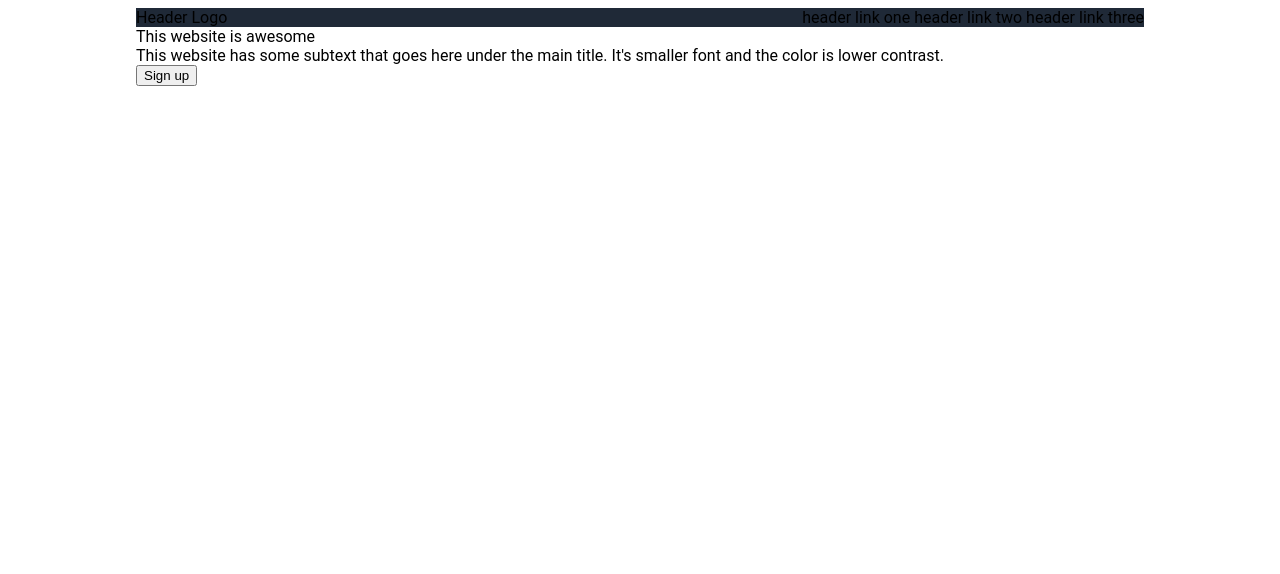
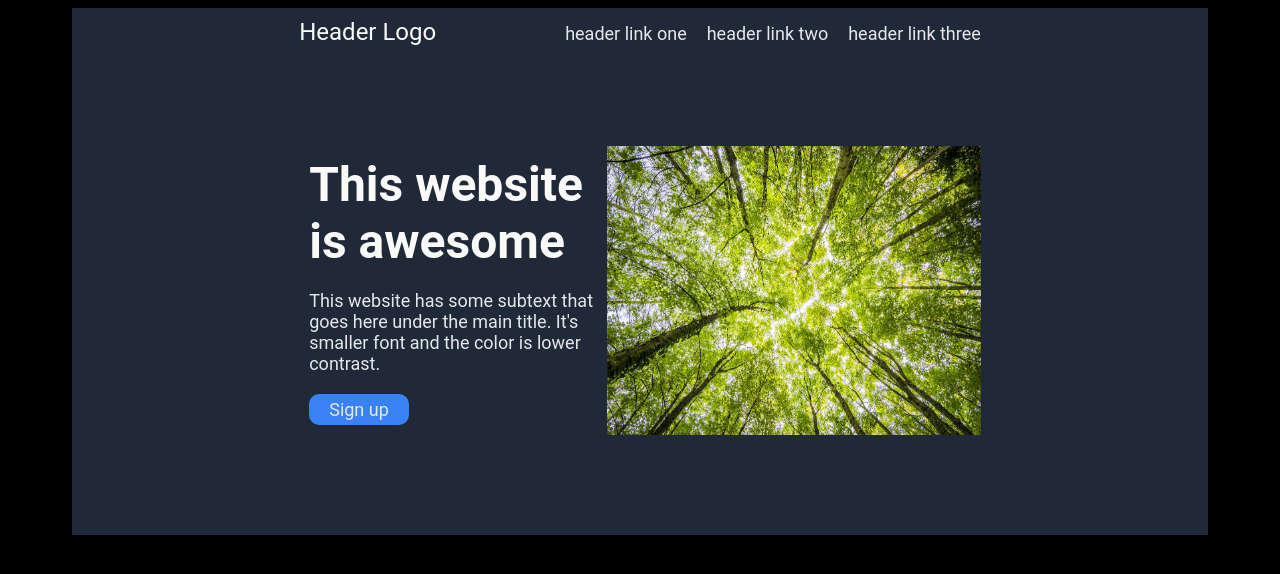
Before and after one commit to joevert/OP2, a plain HTML site: page index.html in a window 1280 px wide. Drawn offline with Linux system fonts and the light colour scheme.

Commit message:
Finish header.
Add elements to header in css and html

```diff
--- a/index.html
+++ b/index.html
@@ -10,19 +10,24 @@
     <header>
         <div class = "upper">
             <div class = "logo">Header Logo</div>
-            <div>
+            <div class="links">
                 <a>header link one</a>
                 <a>header link two</a>
                 <a>header link three</a>
             </div>
         </div>
         <div class="hero">
-            <div class="maintext">This website is awesome</div>
-            <div class="secondarytext">This website has some subtext that goes
-                here under the main title. It's smaller font and the color is lower
-                contrast.
+            <div class="esquerda">
+                <div class="maintext">This website is awesome</div>
+                <div class="secondarytext">This website has some subtext that goes
+                    here under the main title. It's smaller font and the color is lower
+                    contrast.
+                </div>
+                <button class="secondarytext botaotopo">Sign up</button>
             </div>
-            <button>Sign up</button>
+            <div class="image">
+                <img src="./images/trees.jpeg" >
+            </div>
         </div>
 
         </div>
--- a/style.css
+++ b/style.css
@@ -1,12 +1,79 @@
 body {
     font-family: 'Roboto', sans-serif;
-    padding-left: 10%;
-    padding-right: 10%;
+    padding-left: 5%;
+    padding-right: 5%;
+    background-color: black;
+}
+header {
+    background-color: #1F2937;
+    padding-left: 20%;
+    padding-right: 20%;
 }
 .upper {
-    background-color: #1F2937;
+
     display: flex;
     justify-content: space-between;
+    padding-top: 10px;
+    align-items: baseline;
 
 }
-logo
+.logo {
+    display: flex;
+    font-size: 24px;
+    color: #f9faf8;
+
+}
+
+.links {
+    display: flex;
+    justify-content: flex-end;
+    font-size: 18px;
+    color: #e5e7eb;
+    gap: 20px;
+}
+
+.hero {
+    display: flex;
+    padding-top: 100px;
+    padding-bottom: 100px;
+    justify-content: space-between;
+}
+
+.maintext {
+    font-size: 48px;
+    font-weight:bolder;
+    color:#f9faf8;
+    margin: 10px;
+}
+
+.secondarytext {
+    font-size: 18px;
+    margin: 10px;
+    color: #e5e7eb;
+}
+
+.botaotopo {
+    display: flex;
+    padding: 5px 20px;
+    margin-left: 10px;
+    background-color: #3882f6;
+    font-family: 'Roboto', sans-serif;
+    border-radius: 10px;
+    border: none;
+    flex-grow: 0;
+    align-self:flex-start;
+}
+
+.esquerda {
+    display: flex;
+    flex-direction: column;
+    justify-content: space-around;
+
+}
+
+.image img{
+    width: 100%;
+    height: 100%;
+    display: flex;
+    flex: 1;
+}
```
Also changed, not shown: images/trees.jpeg (added).
